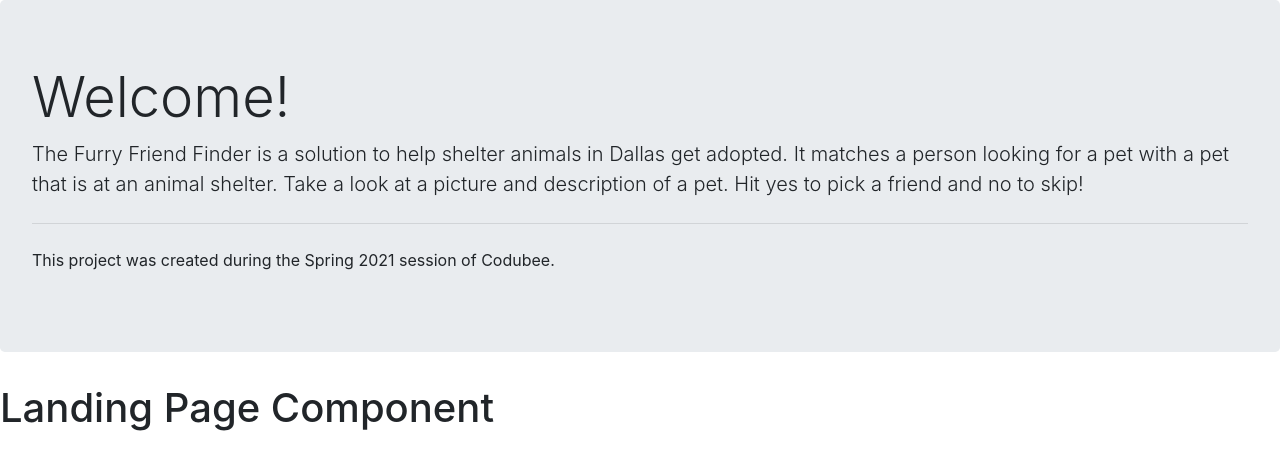
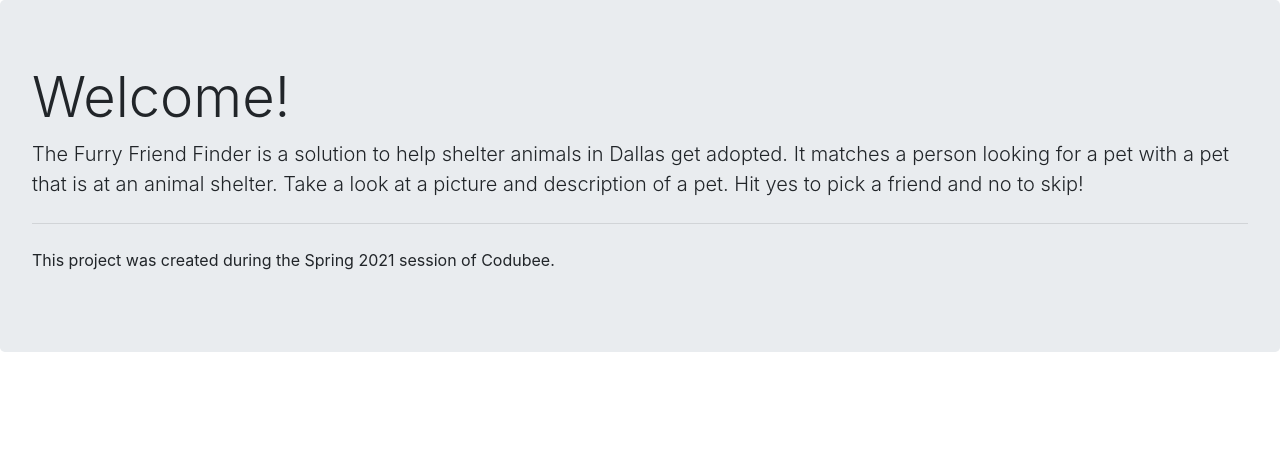
Before and after one commit to Codubee/PetFinderMW3-4, a React (Create React App) app in the folder frontend/: page / in a window 1280 px wide. Shown: the top 470 px of the page. Built offline with nearby package versions, Linux system fonts and the light colour scheme.

Commit message:
Removed comment

```diff
--- a/frontend/src/views/LandingPage.js
+++ b/frontend/src/views/LandingPage.js
@@ -4,10 +4,7 @@ import Explanation from '../components/Explanation';
 function LandingPage(){
     return(
         <div>
-            {/* Insert your created components here */
-                <Explanation/>
-            }
-            <h1>Landing Page Component</h1>
+            <Explanation/>
         </div>
     )
 }
```
